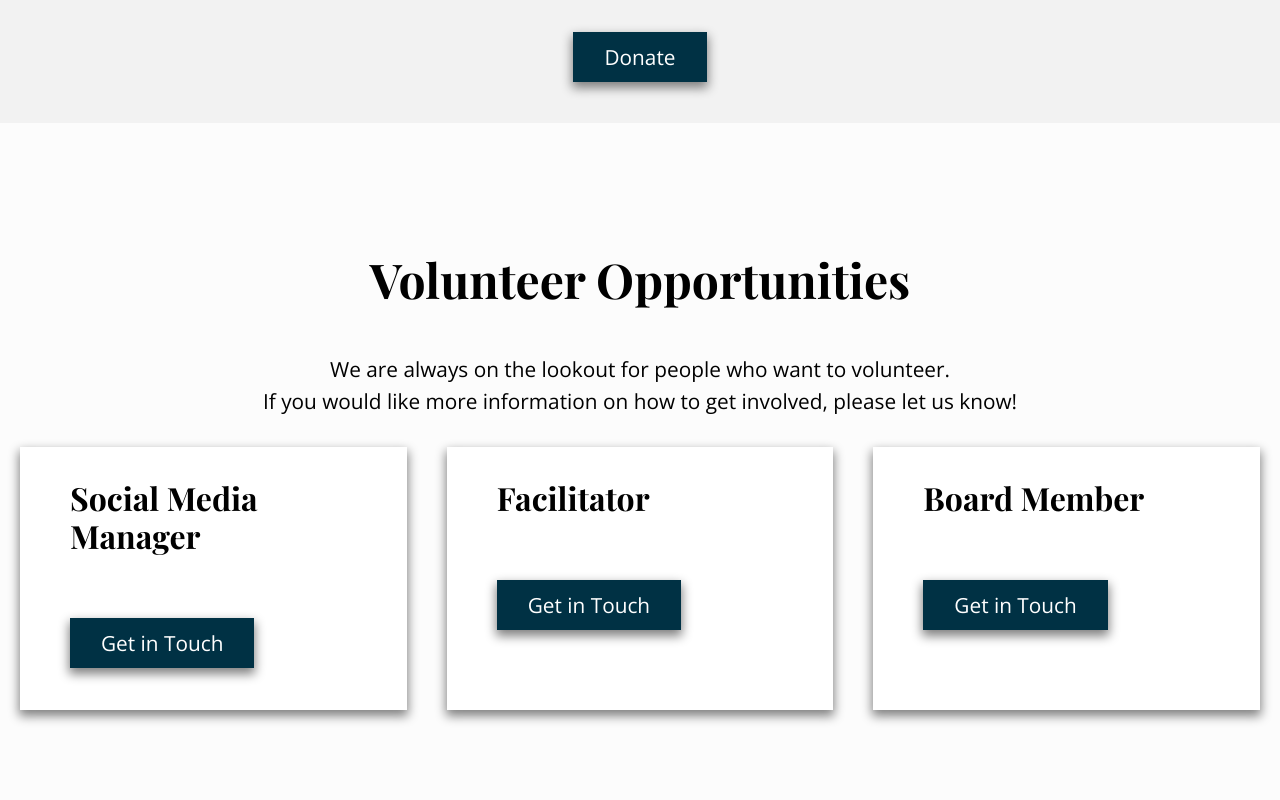
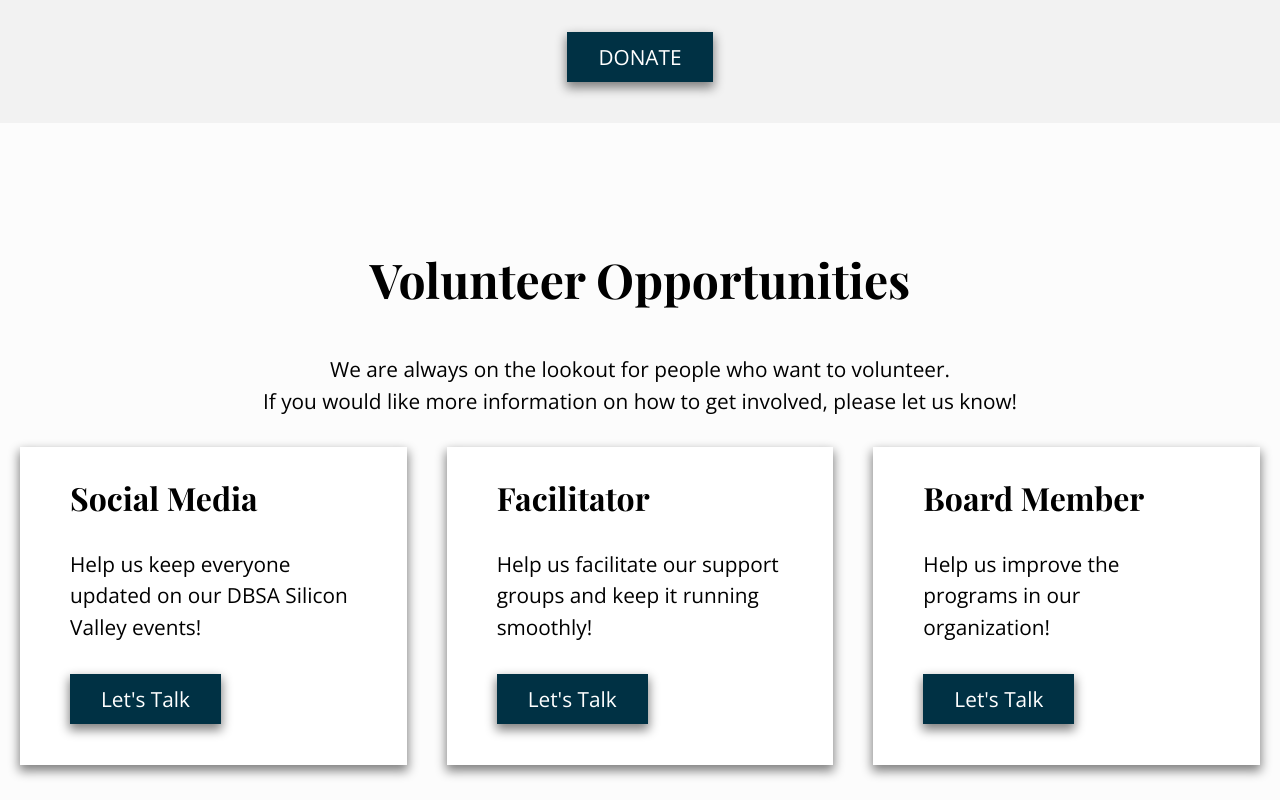
Before and after one commit to grle/dbsa-sv, a plain HTML site: page pages/get-involved.html in a window 1280 px wide. Shown: the part 400-1200 px from the top of the page. Drawn offline with nearby package versions, Linux system fonts and the light colour scheme; a web font is replaced by a local one.

Commit message:
anchor + donate

```diff
--- /dev/null
+++ b/css/normalize.css
@@ -0,0 +1,48 @@
+/* http://meyerweb.com/eric/tools/css/reset/
+   v2.0 | 20110126
+   License: none (public domain)
+*/
+
+html, body, div, span, applet, object, iframe,
+h1, h2, h3, h4, h5, h6, p, blockquote, pre,
+a, abbr, acronym, address, big, cite, code,
+del, dfn, em, img, ins, kbd, q, s, samp,
+small, strike, strong, sub, sup, tt, var,
+b, u, i, center,
+dl, dt, dd, ol, ul, li,
+fieldset, form, label, legend,
+table, caption, tbody, tfoot, thead, tr, th, td,
+article, aside, canvas, details, embed,
+figure, figcaption, footer, header, hgroup,
+menu, nav, output, ruby, section, summary,
+time, mark, audio, video {
+	margin: 0;
+	padding: 0;
+	border: 0;
+	font-size: 100%;
+	font: inherit;
+	vertical-align: baseline;
+}
+/* HTML5 display-role reset for older browsers */
+article, aside, details, figcaption, figure,
+footer, header, hgroup, menu, nav, section {
+	display: block;
+}
+body {
+	line-height: 1;
+}
+ol, ul {
+	list-style: none;
+}
+blockquote, q {
+	quotes: none;
+}
+blockquote:before, blockquote:after,
+q:before, q:after {
+	content: '';
+	content: none;
+}
+table {
+	border-collapse: collapse;
+	border-spacing: 0;
+}
--- a/pages/get-involved.html
+++ b/pages/get-involved.html
@@ -51,11 +51,12 @@
       <p>DBSA Silicon Valley is 100% volunteer-based. <br>There's no pressure to
         contribute financially, but if you can help us out, please do!</p>
       <br>
-      <a class="btn shadow" target="_blank" href="#">Donate</a>
+      <a class="btn shadow" target="_blank" href="https://paypal.me/dbsasv?country.x=US&locale.x=en_UX">DONATE</a>
     </div>
   </div>
 
   <!-- OPPORTUNITIES -->
+  <div id="volunteer">
     <div class="spacing">
       <h2 class="center-text">Volunteer Opportunities</h2>
       <p class="center-text max-p">We are always on the lookout for people who want to volunteer.
@@ -65,28 +66,34 @@
       </p>
       <div class="col-3">
         <div class="shadow box-padding">
-        <h3>Social Media Manager</h3>
-        <p></p>
-        <a class="btn shadow" target="_blank" href="#">Get in Touch</a>
+          <h3>Social Media</h3>
+          <p>
+            Help us keep everyone updated on our DBSA Silicon Valley events!
+          </p>
+          <a class="btn shadow" href="mailto:info@dbsasiliconvalley.org">Let's Talk</a>
         </div>
         <div class="shadow box-padding">
           <!-- <img src="img/index-img/family-lawrence-crayton.png" alt="picture for friends and family, credit to lawrence crayton from unsplash"> -->
           <h3>Facilitator</h3>
           <p>
+            Help us facilitate our support groups and keep it running smoothly!
           </p>
-        <a class="btn shadow" target="_blank" href="#">Get in Touch</a>
+          <a class="btn shadow" href="mailto:info@dbsasiliconvalley.org">Let's Talk</a>
         </div>
         <div class="shadow box-padding">
           <!-- <img src="img/index-img/family-lawrence-crayton.png" alt="picture for friends and family, credit to lawrence crayton from unsplash"> -->
           <h3>Board Member</h3>
           <p>
+            Help us improve the programs in our organization!
           </p>
-        <a class="btn shadow" target="_blank" href="#">Get in Touch</a>
+          <a class="btn shadow" href="mailto:info@dbsasiliconvalley.org">Let's Talk</a>
+        </div>
       </div>
     </div>
   </div>
 
   <!-- PARTNER -->
+  <div id="partner">
     <div class="spacing-w-s">
       <div class="col-1">
         <div class="col-1-text">
@@ -95,21 +102,21 @@
             health stigma, please reach out! Tell us about your plans on how we
             can work together to create a better tomorrow.
           </p>
-        <a class="btn shadow" href="pages/about.html">Get In Touch</a>
+          <a class="btn shadow" href="mailto:info@dbsasiliconvalley.org">Get In Touch</a>
         </div>
         <div class="col-1-pic program-col-pic"></div>
       </div>
     </div>
-
-  <!-- COMMUNITY -->
-  <div class="spacing">
+  </div>
+  <!-- CONTACT-->
+  <!-- <div class="spacing">
     <h2 class="center-text">Let's Talk!</h2>
-    <p class="center-text max-p">You can also email us at
+    <p class="center-text max-p">You can email us at
       <a href="mailto:info@dbsasiliconvalley.org">info@dbsasiliconvalley.org</a></p>
-    <div class="contact-form">
+    <div class="contact-form"> -->
       <!-- name, email, phone number, message -->
-    </div>
-  </div>
+    <!-- </div>
+  </div> -->
 
   <!-- CONTACT -->
   <div class="center-text color-bg-primary contact-text">
```
Also changed, not shown: index.html (+5 -5 lines), pages/programs.html (+8 -2 lines), pages/resources.html (+4 -5 lines). Lines whose indentation alone changed are shown as unchanged.
